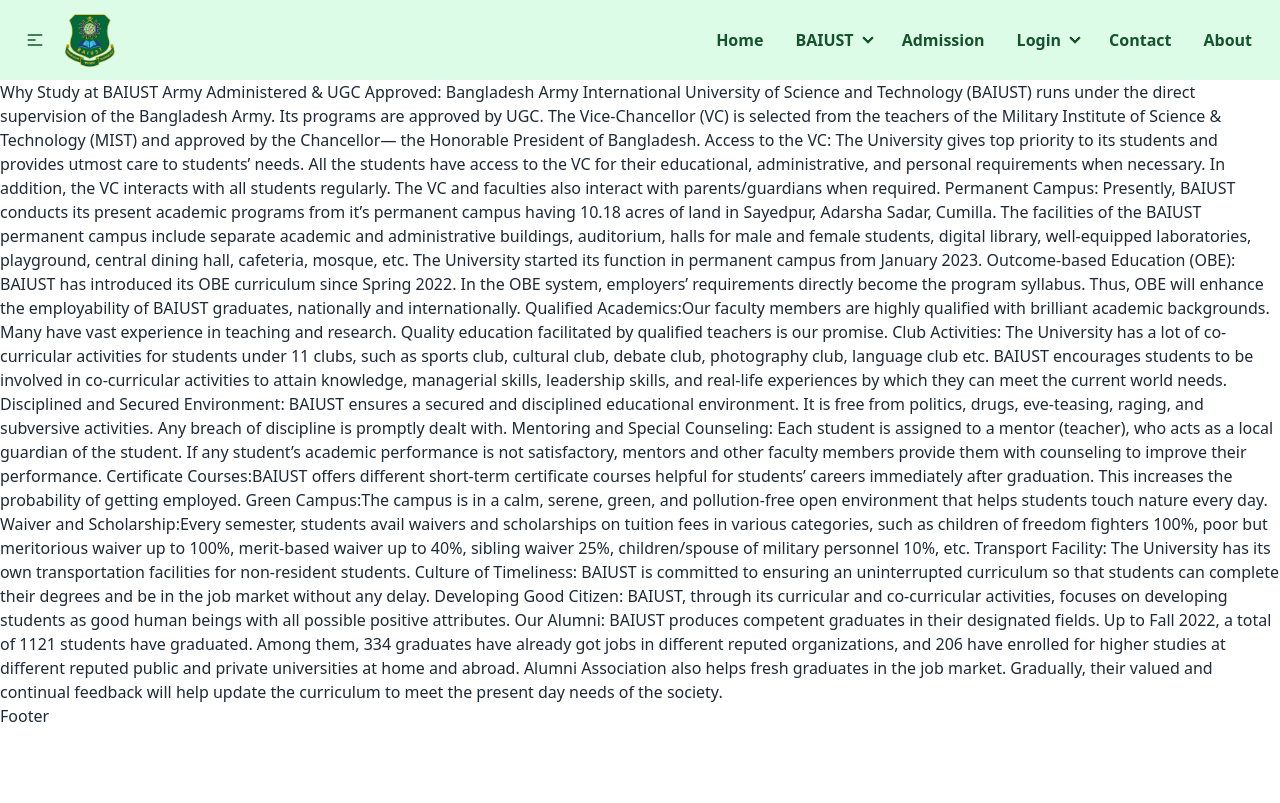
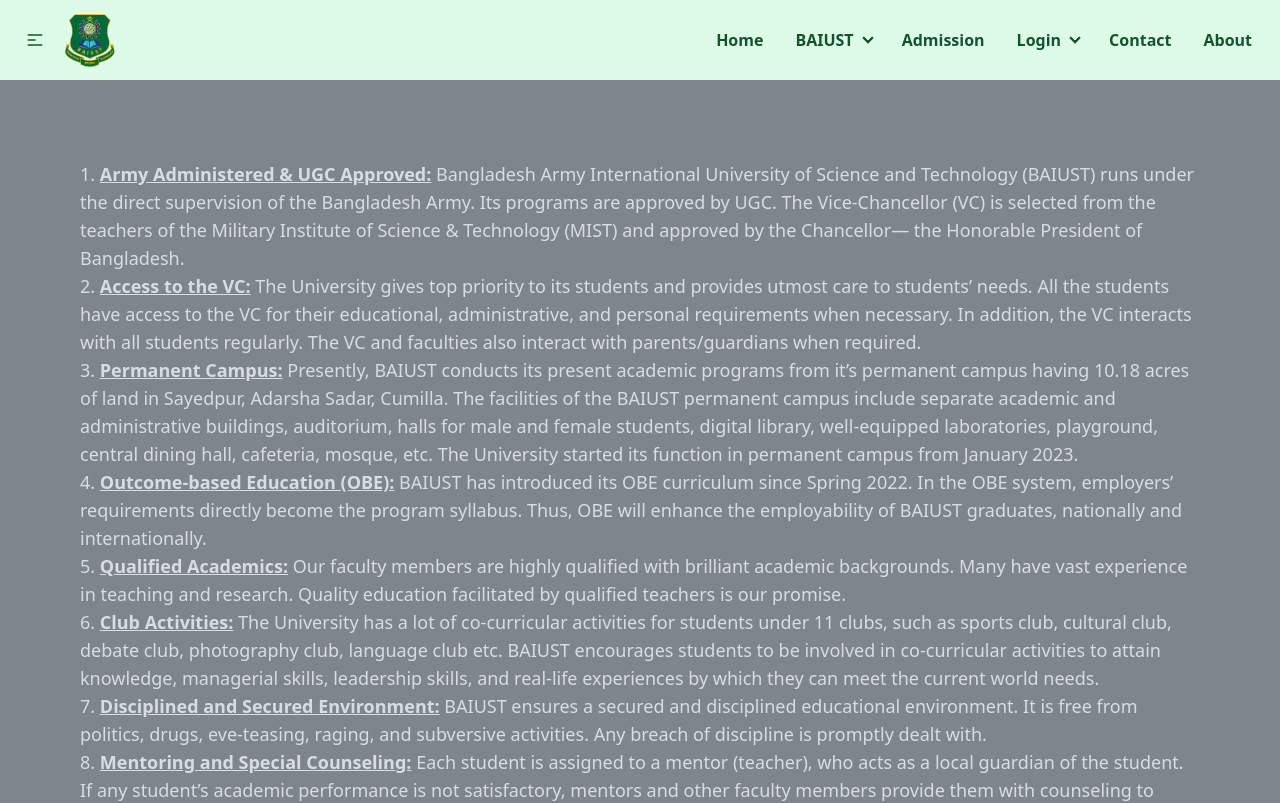
Before and after one commit to AH-Araf/Final_Year_Project_ClientSide, a React (Vite) app: page /readMore in a window 1280 px wide. Shown: the top 803 px of the page. Built offline with nearby package versions, Linux system fonts and the light colour scheme.

Commit message:
Home details added

```diff
--- a/src/Pages/Home/ParallaxCover/ParallaxCover.jsx
+++ b/src/Pages/Home/ParallaxCover/ParallaxCover.jsx
@@ -3,6 +3,9 @@
 import { Link } from 'react-router-dom';
 
 const ParallaxCover = () => {
+    const scrollToTop = () => {
+        window.scrollTo(0, 0)
+    }
     return (
         <div className='mt-10'>
             <Parallax
@@ -18,7 +21,7 @@
                             <h1 className="mb-4 text-3xl font-bold uppercase">Why BAIUST?</h1>
                             <p className="mb-2"><b><u>Army Administered & UGC Approved:</u></b> Bangladesh Army International University of Science and Technology (BAIUST) runs under the direct supervision of the Bangladesh Army. Its programs are approved by UGC. The Vice-Chancellor (VC) is selected from the teachers of the Military Institute of Science & Technology (MIST) and approved by the Chancellor— the Honorable President of Bangladesh.
                                 <br /><b><u>Access to the VC:</u></b> The University gives top priority to its students and provides utmost care to students’ needs. All the students have access to the VC for their educational, administrative, and personal requirements when necessary. In addition, the VC interacts with all students regularly. The VC and faculties also interact with parents/guardians when required. </p>
-                                <button className="btn btn-outline btn-info"><Link to='/readMore'>Read More</Link></button>
+                            <Link onClick={scrollToTop} className="btn btn-outline btn-info"  to='/readMore'>Read More</Link>
                         </div>
                     </div>
                 </div>
--- a/src/Pages/Home/ParallaxCover/ReadMore.jsx
+++ b/src/Pages/Home/ParallaxCover/ReadMore.jsx
@@ -2,24 +2,23 @@
 
 const ReadMore = () => {
     return (
-        <div>
-            <h1>Why Study at BAIUST
-
-                Army Administered & UGC Approved: Bangladesh Army International University of Science and Technology (BAIUST) runs under the direct supervision of the Bangladesh Army. Its programs are approved by UGC. The Vice-Chancellor (VC) is selected from the teachers of the Military Institute of Science & Technology (MIST) and approved by the Chancellor— the Honorable President of Bangladesh.
-                Access to the VC: The University gives top priority to its students and provides utmost care to students’ needs. All the students have access to the VC for their educational, administrative, and personal requirements when necessary. In addition, the VC interacts with all students regularly. The VC and faculties also interact with parents/guardians when required.
-                Permanent Campus: Presently, BAIUST conducts its present academic programs from it’s permanent campus having 10.18 acres of land in Sayedpur, Adarsha Sadar, Cumilla. The facilities of the BAIUST permanent  campus include separate academic and administrative buildings, auditorium, halls for male and female students, digital library, well-equipped laboratories, playground, central dining hall, cafeteria, mosque, etc. The University started its function in permanent campus from January 2023.
-                Outcome-based Education (OBE): BAIUST has introduced its OBE curriculum since Spring 2022. In the OBE system, employers’ requirements directly become the program  syllabus. Thus, OBE will enhance the employability of BAIUST graduates, nationally and internationally.
-                Qualified Academics:Our faculty members are highly qualified with brilliant academic backgrounds. Many have vast experience in teaching and research. Quality education  facilitated by qualified teachers is our promise.
-                Club Activities: The University has a lot of co-curricular activities for students under 11 clubs, such as sports club, cultural club, debate club, photography club, language club etc. BAIUST encourages students to be involved in co-curricular activities to attain knowledge, managerial skills, leadership skills, and real-life experiences by which they can meet the current world needs.
-                Disciplined and Secured Environment: BAIUST ensures a secured and disciplined educational environment. It is free from politics, drugs, eve-teasing, raging, and subversive activities. Any breach of discipline is promptly dealt with.
-                Mentoring and Special Counseling: Each student is assigned to a mentor (teacher), who acts as a local guardian of the student. If any student’s academic performance is not satisfactory, mentors and other faculty members provide them with counseling to improve their performance.
-                Certificate Courses:BAIUST offers different short-term certificate courses helpful for students’ careers immediately after graduation. This increases the probability of getting employed.
-                Green Campus:The campus is in a calm, serene, green, and pollution-free open environment that helps students touch nature every day.
-                Waiver and Scholarship:Every semester, students avail waivers and scholarships on tuition fees in various categories, such as children of freedom fighters 100%, poor but meritorious waiver up to 100%, merit-based waiver up to 40%, sibling waiver 25%, children/spouse of military personnel 10%, etc.
-                Transport Facility: The University has its own transportation facilities for non-resident students.
-                Culture of Timeliness: BAIUST is committed to ensuring an uninterrupted curriculum so that students can complete their degrees and be in the job market without any delay.
-                Developing Good Citizen: BAIUST, through its curricular and co-curricular activities, focuses on developing students as good human beings with all possible positive attributes.
-                Our Alumni: BAIUST produces competent graduates in their designated fields. Up to Fall 2022, a total of 1121 students have graduated. Among them, 334 graduates have already got jobs in different reputed organizations, and 206 have enrolled for higher studies at different reputed public and private universities at home and abroad. Alumni Association also helps fresh graduates in the job market. Gradually, their valued and continual feedback will help update the curriculum to meet the present day needs of the society.</h1>
+        <div className="hero-overlay bg-opacity-60 text-neutral-content p-20 text-lg">
+            <p>
+                1. <u><b> Army Administered & UGC Approved:</b></u> Bangladesh Army International University of Science and Technology (BAIUST) runs under the direct supervision of the Bangladesh Army. Its programs are approved by UGC. The Vice-Chancellor (VC) is selected from the teachers of the Military Institute of Science & Technology (MIST) and approved by the Chancellor— the Honorable President of Bangladesh.
+                <br /> 2. <u><b> Access to the VC:</b></u> The University gives top priority to its students and provides utmost care to students’ needs. All the students have access to the VC for their educational, administrative, and personal requirements when necessary. In addition, the VC interacts with all students regularly. The VC and faculties also interact with parents/guardians when required.
+                <br /> 3. <u><b> Permanent Campus:</b></u> Presently, BAIUST conducts its present academic programs from it’s permanent campus having 10.18 acres of land in Sayedpur, Adarsha Sadar, Cumilla. The facilities of the BAIUST permanent  campus include separate academic and administrative buildings, auditorium, halls for male and female students, digital library, well-equipped laboratories, playground, central dining hall, cafeteria, mosque, etc. The University started its function in permanent campus from January 2023.
+                <br /> 4. <u><b>Outcome-based Education (OBE):</b></u> BAIUST has introduced its OBE curriculum since Spring 2022. In the OBE system, employers’ requirements directly become the program  syllabus. Thus, OBE will enhance the employability of BAIUST graduates, nationally and internationally.
+                <br /> 5. <u><b>Qualified Academics:</b></u> Our faculty members are highly qualified with brilliant academic backgrounds. Many have vast experience in teaching and research. Quality education  facilitated by qualified teachers is our promise.
+                <br /> 6. <u><b>Club Activities:</b></u> The University has a lot of co-curricular activities for students under 11 clubs, such as sports club, cultural club, debate club, photography club, language club etc. BAIUST encourages students to be involved in co-curricular activities to attain knowledge, managerial skills, leadership skills, and real-life experiences by which they can meet the current world needs.
+                <br /> 7. <u><b>Disciplined and Secured Environment:</b></u> BAIUST ensures a secured and disciplined educational environment. It is free from politics, drugs, eve-teasing, raging, and subversive activities. Any breach of discipline is promptly dealt with.
+                <br /> 8. <u><b>Mentoring and Special Counseling:</b></u> Each student is assigned to a mentor (teacher), who acts as a local guardian of the student. If any student’s academic performance is not satisfactory, mentors and other faculty members provide them with counseling to improve their performance.
+                <br /> 9. <u><b>Certificate Courses:</b></u> BAIUST offers different short-term certificate courses helpful for students’ careers immediately after graduation. This increases the probability of getting employed.
+                <br /> 10. <u><b>Green Campus:</b></u> The campus is in a calm, serene, green, and pollution-free open environment that helps students touch nature every day.
+                <br /> 11. <u><b>Waiver and Scholarship:</b></u> Every semester, students avail waivers and scholarships on tuition fees in various categories, such as children of freedom fighters 100%, poor but meritorious waiver up to 100%, merit-based waiver up to 40%, sibling waiver 25%, children/spouse of military personnel 10%, etc.
+                <br /> 12. <u><b>Transport Facility:</b></u> The University has its own transportation facilities for non-resident students.
+                <br /> 13. <u><b>Culture of Timeliness:</b></u> BAIUST is committed to ensuring an uninterrupted curriculum so that students can complete their degrees and be in the job market without any delay.
+                <br /> 14. <u><b>Developing Good Citizen:</b></u> BAIUST, through its curricular and co-curricular activities, focuses on developing students as good human beings with all possible positive attributes.
+                <br /> 15. <u><b>Our Alumni:</b></u> BAIUST produces competent graduates in their designated fields. Up to Fall 2022, a total of 1121 students have graduated. Among them, 334 graduates have already got jobs in different reputed organizations, and 206 have enrolled for higher studies at different reputed public and private universities at home and abroad. Alumni Association also helps fresh graduates in the job market. Gradually, their valued and continual feedback will help update the curriculum to meet the present day needs of the society.</p>
         </div>
     );
 };
```
Also changed, not shown: src/Provider/ScrollToTop.jsx (added).
